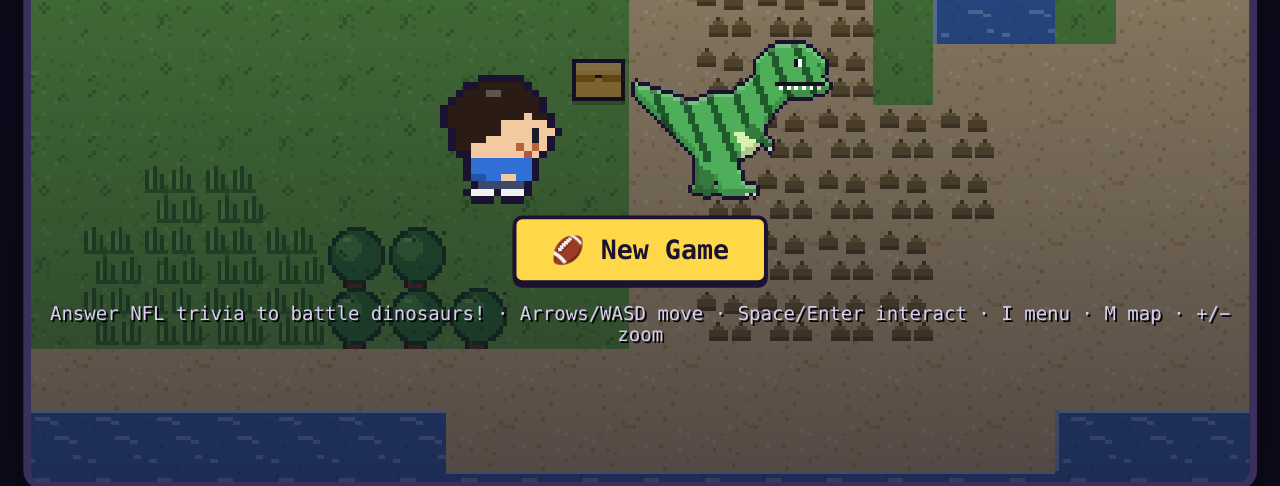
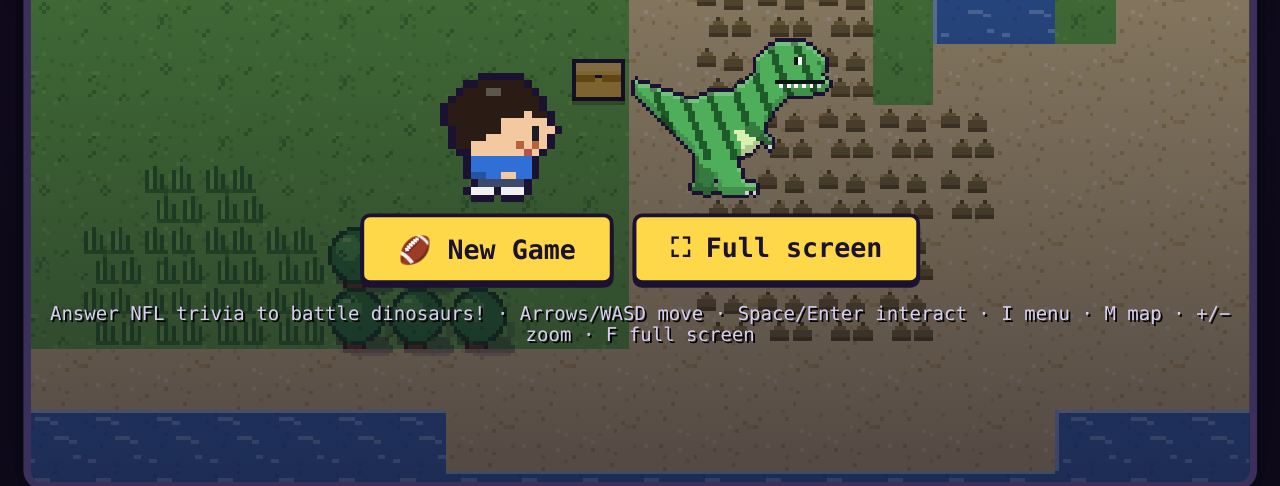
Before and after one commit to grittymcduff/Gridiron_dino_quest, a plain HTML site: page index.html in a window 1280 px wide. Shown: the part 314-800 px from the top of the page. Drawn offline with Linux system fonts and the light colour scheme.

Commit message:
Add full screen toggle and drop shadows on solid map objects, plus bump highlight
Co-Authored-By: Claude Opus 5.5 <noreply@anthropic.com>
Claude-Session: https://claude.ai/code/session_01HUi3HjqM3GHvuiNxAkDZvL

```diff
--- a/index.html
+++ b/index.html
@@ -1,5 +1,6 @@
 <!DOCTYPE html>
 <html lang="en"><head><meta charset="utf-8">
+<meta name="apple-mobile-web-app-capable" content="yes"><meta name="mobile-web-app-capable" content="yes"><meta name="apple-mobile-web-app-title" content="Dino Quest"><meta name="theme-color" content="#100b1e">
 <meta name="viewport" content="width=device-width,initial-scale=1,maximum-scale=1,user-scalable=no">
 <title>Brady's Gridiron Dino Quest</title>
 <style>
@@ -140,7 +141,7 @@ body.touch:not(.portrait) #touch{position:fixed;left:0;right:0;bottom:10px;max-w
    <div id="hudL" class="box"><canvas id="face" width="36" height="26"></canvas><div><div id="hudName"><span>BRADY</span><span id="hudLv">Lv1</span></div><div id="hudHpRow"><div class="bar"><i id="hudHp"></i></div><span id="hudHpT"></span></div><div id="hudCoins"></div></div></div>
    <div id="hudR" class="box"><canvas id="compass" width="24" height="24"></canvas><div id="objective"></div><div id="trophies"></div></div>
    <div id="buffs"></div>
-   <div id="hudBtns"><button id="btnZin" title="Zoom in (+)">🔍＋</button><button id="btnZout" title="Zoom out (−)">🔍－</button><button id="btnMenu">☰ Menu (I)</button><button id="btnMap">🗺 Map (M)</button><button id="btnSnd">🔊</button></div>
+   <div id="hudBtns"><button id="btnFs" title="Full screen (F)">⛶</button><button id="btnZin" title="Zoom in (+)">🔍＋</button><button id="btnZout" title="Zoom out (−)">🔍－</button><button id="btnMenu">☰ Menu (I)</button><button id="btnMap">🗺 Map (M)</button><button id="btnSnd">🔊</button></div>
   </div>
   <div id="battle" class="hidden">
    <div id="enBox" class="box"><div class="nm"><span id="enName"></span><span id="enLv"></span></div><div class="hpRow"><b>HP</b><div class="bar"><i id="enHp"></i></div></div><div id="enTag"></div></div>
@@ -156,8 +157,8 @@ body.touch:not(.portrait) #touch{position:fixed;left:0;right:0;bottom:10px;max-w
   <div id="title">
    <div id="logo"><div class="l1">★ BRADY'S ★</div><div class="l2">GRIDIRON</div><div class="l3">DINO QUEST</div></div>
    <div id="titleArt"><canvas id="titleBrady" width="72" height="72"></canvas><canvas id="titleDino" width="116" height="100"></canvas></div>
-   <div id="titleBtns"><button id="btnCont" onclick="G.continueGame()">▶ Continue</button><button onclick="G.showNew()">🏈 New Game</button></div>
-   <div id="titleFoot">Answer NFL trivia to battle dinosaurs! · Arrows/WASD move · Space/Enter interact · I menu · M map · +/− zoom</div>
+   <div id="titleBtns"><button id="btnCont" onclick="G.continueGame()">▶ Continue</button><button onclick="G.showNew()">🏈 New Game</button><button class="fsBtn" onclick="G.fs()">⛶ Full screen</button></div>
+   <div id="titleFoot">Answer NFL trivia to battle dinosaurs! · Arrows/WASD move · Space/Enter interact · I menu · M map · +/− zoom · F full screen</div>
    <div id="newGameBox" class="box hidden"><b style="font-size:14px">Choose your difficulty</b>
     <button class="dbtn" onclick="G.newGame('rookie')">🟢 ROOKIE: easier questions, dinos hit softer. Great for learning!</button>
     <button class="dbtn" onclick="G.newGame('pro')">🟡 PRO: the standard experience.</button>
@@ -1028,25 +1029,40 @@ function walkable(x,y,self){if(!inb(x,y))return false;const t=map[idx(x,y)];if(S
  for(const it of items)if(it.kind==='chest'&&it.x===x&&it.y===y)return false;
  for(const b of bosses)if(x>=b.x-1&&x<=b.x+1&&y>=b.y-1&&y<=b.y)return false;
  return true}
-function drawTile(t,x,y,sx,sy){
- const tc=tileCache;const ab=(frame>>5)&1;
- if(OBJ.has(t)){const b=base[idx(x,y)];drawTile(OBJ.has(b)?T.GRASS:b,x,y,sx,sy)}
- let arr=tc[t];if(!arr){arr=tc[T.GRASS]}
- let img;if(t===T.WATER||t===T.LAVA||t===T.FOUNTAIN)img=arr[ab];else if(t===T.FIELD)img=arr[x&1];else img=arr[hash(x,y)%arr.length];
- if(t===T.FOUNTAIN){ctx.drawImage(tc[base[idx(x,y)]===T.PATH?T.PATH:T.FLOOR][0],sx,sy)}
- ctx.drawImage(img,sx,sy);
+const LAYERED=new Set([...OBJ,T.FOUNTAIN]);
+const SHADOW_OBJ=new Set([T.TREE,T.PINE,T.ROCK,T.CACTUS,T.COLUMN,T.TOTEM,T.SIGN,T.GOAL,T.FOUNTAIN,T.FENCE]);
+const BLDG=new Set([T.WALL,T.WINDOW,T.DOOR,T.ROOF,T.ROOFB]);
+function tileImg(t,x,y){const arr=tileCache[t]||tileCache[T.GRASS];const ab=(frame>>5)&1;
+ if(t===T.WATER||t===T.LAVA||t===T.FOUNTAIN)return arr[ab%arr.length];if(t===T.FIELD)return arr[x&1];return arr[hash(x,y)%arr.length]}
+function drawTile(t,x,y,sx,sy){ // ground layer
+ if(LAYERED.has(t)){let b=base[idx(x,y)];if(LAYERED.has(b))b=T.GRASS;if(t===T.FOUNTAIN&&b!==T.PATH)b=T.FLOOR;drawTile(b,x,y,sx,sy);return}
+ ctx.drawImage(tileImg(t,x,y),sx,sy);
  if(t===T.WATER){if(y>0&&map[idx(x,y-1)]!==T.WATER&&map[idx(x,y-1)]!==T.BRIDGE){ctx.fillStyle='#b8dcff';ctx.fillRect(sx,sy,16,1)}if(x>0&&map[idx(x-1,y)]!==T.WATER&&map[idx(x-1,y)]!==T.BRIDGE){ctx.fillStyle='#9cc9ff';ctx.fillRect(sx,sy,1,16)}}
 }
+function drawShadow(t,x,y,sx,sy){
+ if(SHADOW_OBJ.has(t)){ctx.fillStyle='rgba(16,8,36,.34)';
+  if(t===T.FENCE){ctx.fillRect(sx,sy+13,16,2);return}
+  if(t===T.SIGN){ctx.fillRect(sx+5,sy+14,9,2);return}
+  ctx.fillRect(sx+3,sy+13,14,2);ctx.fillRect(sx+5,sy+15,13,2);ctx.fillStyle='rgba(16,8,36,.18)';ctx.fillRect(sx+7,sy+17,10,1);ctx.fillRect(sx+16,sy+9,2,4);return}
+ if(BLDG.has(t)){const below=y+1<MH?map[idx(x,y+1)]:t,right=x+1<MW?map[idx(x+1,y)]:t;
+  if(!BLDG.has(below)){ctx.fillStyle='rgba(16,8,36,.32)';ctx.fillRect(sx+2,sy+16,14,3);ctx.fillStyle='rgba(16,8,36,.16)';ctx.fillRect(sx+3,sy+19,14,2)}
+  if(!BLDG.has(right)){ctx.fillStyle='rgba(16,8,36,.28)';ctx.fillRect(sx+16,sy+4,3,BLDG.has(below)?12:15)}}
+}
+function drawOverlay(t,x,y,sx,sy){if(LAYERED.has(t))ctx.drawImage(tileImg(t,x,y),sx,sy)}
+let bumpFx=null;
 function drawWorld(){
  const ppx=player.px,ppy=player.py;
  camX=Math.round(clamp(ppx+8-CW/2,0,MW*TS-CW));camY=Math.round(clamp(ppy+8-CH/2,0,MH*TS-CH));
  const x0=Math.floor(camX/TS),y0=Math.floor(camY/TS);
- const vw=Math.ceil(CW/TS),vh=Math.ceil(CH/TS);for(let ty=y0;ty<=y0+vh+1;ty++)for(let tx=x0;tx<=x0+vw+1;tx++){if(!inb(tx,ty))continue;drawTile(map[idx(tx,ty)],tx,ty,tx*TS-camX,ty*TS-camY)}
+ const vw=Math.ceil(CW/TS),vh=Math.ceil(CH/TS);
+ for(const fn of[drawTile,drawShadow,drawOverlay])for(let ty=y0-1;ty<=y0+vh+1;ty++)for(let tx=x0-1;tx<=x0+vw+1;tx++){if(!inb(tx,ty))continue;fn(map[idx(tx,ty)],tx,ty,tx*TS-camX,ty*TS-camY)}
+ if(bumpFx&&bumpFx.t>0){bumpFx.t--;const a=bumpFx.t/24,sx=bumpFx.x*16-camX,sy=bumpFx.y*16-camY;ctx.strokeStyle=`rgba(255,255,255,${.9*a})`;ctx.lineWidth=1;ctx.strokeRect(sx+.5,sy+.5,15,15);ctx.strokeStyle=`rgba(232,68,58,${.7*a})`;ctx.strokeRect(sx+1.5,sy+1.5,13,13);
+  ctx.fillStyle=`rgba(255,255,255,${.8*a})`;const k=24-bumpFx.t,bx=player.px-camX+8+DX[player.dir]*7,by=player.py-camY+13+DY[player.dir]*5;ctx.fillRect(bx-3-k/3,by-k/4,2,2);ctx.fillRect(bx+2+k/3,by-k/4,2,2)}
  const ents=[];
  for(const it of items){if(Math.abs(it.x*16-ppx)>CW/2+40||Math.abs(it.y*16-ppy)>CH/2+40)continue;if(it.kind==='sparkle'&&S.taken[it.id])continue;ents.push({y:it.y*16,d:()=>drawItem(it)})}
  for(const n of npcs){if(Math.abs(n.px-ppx)>CW/2+40||Math.abs(n.py-ppy)>CH/2+40)continue;ents.push({y:n.py,d:()=>drawChar(n.spr,n.dir,n.moving?1+((n.prog/8)|0)%2:0,n.px,n.py)})}
  for(const b of bosses){if(Math.abs(b.x*16-ppx)>CW/2+80||Math.abs(b.y*16-ppy)>CH/2+80)continue;ents.push({y:b.y*16,d:()=>drawBossMap(b)})}
- if(state!=='title')ents.push({y:ppy,d:()=>drawChar(bradySpr,player.dir,player.moving?1+((player.anim/8)|0)%2:0,ppx,ppy)});
+ if(state!=='title')ents.push({y:ppy,d:()=>{const n=bumpFx&&bumpFx.t>16?1:0;drawChar(bradySpr,player.dir,player.moving?1+((player.anim/8)|0)%2:0,ppx+DX[player.dir]*n,ppy+DY[player.dir]*n)}});
  ents.sort((a,b)=>a.y-b.y).forEach(e=>e.d());
  if(excl>0){const sx=ppx-camX+5,sy=ppy-camY-16;ctx.fillStyle=OUT;ctx.fillRect(sx-1,sy-1,8,12);ctx.fillStyle='#fff';ctx.fillRect(sx,sy,6,10);ctx.fillStyle='#e8443a';ctx.fillRect(sx+2,sy+1,2,5);ctx.fillRect(sx+2,sy+7,2,2)}
 }
@@ -1065,6 +1081,15 @@ function applyCanvasSize(battle){const z=battle?1:ZOOMS[zoomI];const w=Math.roun
 let zoomT=0;
 function setZoom(d){if(state!=='world'&&state!=='title')return;const n=clamp(zoomI+d,0,ZOOMS.length-1);if(n===zoomI)return;zoomI=n;if(S&&state==='world'){S.zoom=n;saveGame(true)}toast(`🔍 Zoom: ${ZOOMN[n]}`);updZoomBtns()}
 function updZoomBtns(){const a=$('#btnZin'),b=$('#btnZout');if(a)a.disabled=zoomI===0;if(b)b.disabled=zoomI===ZOOMS.length-1}
+// ---------------- FULLSCREEN ----------------
+const fsEl=()=>document.fullscreenElement||document.webkitFullscreenElement;
+function toggleFS(){const el=document.documentElement;
+ try{if(fsEl()){(document.exitFullscreen||document.webkitExitFullscreen).call(document);return}
+  const r=el.requestFullscreen||el.webkitRequestFullscreen;
+  if(!r){toast("Full screen isn't available here. On iPhone: Share → Add to Home Screen.");return}
+  const pr=r.call(el,{navigationUI:'hide'});if(pr&&pr.catch)pr.catch(()=>toast('This browser blocked full screen'))}catch(e){toast('This browser blocked full screen')}}
+function updFsBtn(){const on=!!fsEl();document.querySelectorAll('.fsBtn').forEach(b=>b.textContent=on?'⛶ Exit full screen':'⛶ Full screen');const h=$('#btnFs');if(h)h.textContent=on?'⛶ Exit':'⛶'}
+['fullscreenchange','webkitfullscreenchange'].forEach(ev=>document.addEventListener(ev,()=>{fit();updFsBtn();setTimeout(fit,150)}));
 // ---------------- INPUT ----------------
 const held={up:0,down:0,left:0,right:0,run:0};const dirStack=[];
 const KEYMAP={ArrowUp:'up',KeyW:'up',ArrowDown:'down',KeyS:'down',ArrowLeft:'left',KeyA:'left',ArrowRight:'right',KeyD:'right'};
@@ -1080,6 +1105,7 @@ window.addEventListener('keydown',e=>{if(e.target.tagName==='INPUT')return;const
  else if(['Escape','Backspace','KeyX'].includes(e.code)){e.preventDefault();press('B')}
  else if(['KeyI','Tab'].includes(e.code)){e.preventDefault();press('MENU')}
  else if(e.code==='KeyM'){press('MAP')}
+ else if(e.code==='KeyF'){toggleFS()}
  else if(/^Digit[1-4]$/.test(e.code)){press('ANS',+e.code.slice(5)-1)}
 });
 window.addEventListener('keyup',e=>{const d=KEYMAP[e.code];if(d)setDir(d,0);if(e.key==='Shift')held.run=0});
@@ -1114,7 +1140,7 @@ function updateWorld(){
  if(excl>0){excl--;if(excl===0)beginWild();return}
  const p=player;
  if(p.moving){p.prog+=p.spd;p.anim+=p.spd/1.6;if(p.prog>=16){p.prog=0;p.moving=false;p.x=p.tx;p.y=p.ty;onStep()}}
- if(!p.moving&&state==='world'){const d=curDir();if(d){p.dir=d;const nx=p.x+DX[d],ny=p.y+DY[d];if(walkable(nx,ny)){p.tx=nx;p.ty=ny;p.moving=true;p.spd=held.run?4:2}else if(p.bump--<=0){p.bump=18;SFX.bump()}}else p.anim=0}
+ if(!p.moving&&state==='world'){const d=curDir();if(d){p.dir=d;const nx=p.x+DX[d],ny=p.y+DY[d];if(walkable(nx,ny)){p.tx=nx;p.ty=ny;p.moving=true;p.spd=held.run?4:2}else if(p.bump--<=0){p.bump=18;SFX.bump();bumpFx={x:nx,y:ny,t:24}}}else p.anim=0}
  p.px=(p.x+(p.tx-p.x)*p.prog/16)*16;p.py=(p.y+(p.ty-p.y)*p.prog/16)*16;
  for(const n of npcs){
   if(n.moving){n.prog+=1;if(n.prog>=16){n.prog=0;n.moving=false;n.x=n.tx;n.y=n.ty}}
@@ -1386,9 +1412,9 @@ function renderMenu(){
   h=`<div class="sub">Accuracy: <b>${acc}%</b> (${S.st.cor}/${S.st.ans}) · Best streak: <b>${S.st.best}</b></div><div class="catbars">`+Object.keys(CATS).map(k=>{const c=S.st.cat[k]||[0,0];const p=c[0]?Math.round(c[1]/c[0]*100):0;return`<div class="cb"><span>${CATS[k].name}</span><div class="bar"><i style="width:${p}%;background:${CATS[k].c}"></i></div><small>${c[1]}/${c[0]}</small></div>`}).join('')+'</div>';
   h+=`<h4>Plays to review (${ids.length}) ${ids.length?`<button onclick="G.drill()">🏋️ Practice Drill</button>`:''}</h4>`+(ids.length?ids.map(id=>{const q=QB[id];return`<div class="film"><span class="cat" style="background:${CATS[q.cat].c}">${CATS[q.cat].name}</span> ${esc(q.q)}<br><b class="good">✔ ${esc(q.a)}</b> <small>${esc(q.x)}</small></div>`}).join(''):'<i>No missed questions right now. Questions you miss show up here until you get them right twice.</i>')}
  else if(menuTab==='prog'){h=`<div class="sub">Level <b>${S.lv}</b> · XP ${S.xp}/${xpNeed(S.lv)} · Battles ${S.st.battles} · Wins ${S.st.wins} · Steps ${S.steps}</div><div class="grid">`+BOSS_ORDER.concat(['champ']).map(id=>{const p=poiById(id),d=p.boss,done=S.bosses[id];return`<div class="card ${done?'won':''}"><div class="ic">${done?'🏆':'🔒'}</div><div><b>${done?d.trophy:'???'}</b><br><small>${p.name} · ${d.name}<br>${p.cat?CATS[p.cat].name:'All categories'} · Lv ${d.lv}</small></div></div>`}).join('')+'</div>'}
- else if(menuTab==='opt'){h=`<div class="opt"><button onclick="G.save()">💾 Save game</button><button onclick="G.snd()">${S.sound?'🔊 Sound: ON':'🔇 Sound: OFF'}</button><button onclick="G.openMap()">🗺 World map</button></div>
+ else if(menuTab==='opt'){h=`<div class="opt"><button class="fsBtn" onclick="G.fs()">⛶ Full screen</button><button onclick="G.save()">💾 Save game</button><button onclick="G.snd()">${S.sound?'🔊 Sound: ON':'🔇 Sound: OFF'}</button><button onclick="G.openMap()">🗺 World map</button></div>
   <div class="sub">Difficulty: <b>${{rookie:'Rookie',pro:'Pro',allpro:'All-Pro',superfan:'Superfan'}[S.diff]}</b> <button onclick="G.cycleDiff()">Change</button></div>
-  <div class="help"><b>Controls</b><br>Move: Arrow keys / WASD · Run: hold Shift<br>Talk / Interact / Confirm: Space, Enter or Z<br>Back: Esc or X · Menu: I or Tab · Map: M<br>Battle answers: 1–4 keys or click/tap<br>Zoom: + / − keys, mouse wheel, pinch, or the 🔍 buttons<br><br><b>Tips</b><br>Tall grass has the most wild dinos. Each region's dinos ask more questions from the local Head Coach's category.<br>Questions you miss come back later so you can master them.</div>
+  <div class="help"><b>Controls</b><br>Move: Arrow keys / WASD · Run: hold Shift<br>Talk / Interact / Confirm: Space, Enter or Z<br>Back: Esc or X · Menu: I or Tab · Map: M<br>Battle answers: 1–4 keys or click/tap<br>Zoom: + / − keys, mouse wheel, pinch, or the 🔍 buttons<br>Full screen: F key or the ⛶ button<br><br><b>Tips</b><br>Tall grass has the most wild dinos. Each region's dinos ask more questions from the local Head Coach's category.<br>Questions you miss come back later so you can master them.</div>
   <div class="help"><b>Save codes</b>: the game auto-saves in this browser. To move your progress to another device or browser, export a save code there and import it here.<div class="opt"><button onclick="G.exportSave()">📤 Export save code</button><button onclick="G.importSave()">📥 Import save code</button></div><div id="saveIO"></div></div>
   <div class="opt"><button class="danger" onclick="G.reset()">🗑 Start a new game</button></div>`}
  $('#menuBody').innerHTML=h;
@@ -1480,13 +1506,13 @@ function bindZoom(){
  $('#game').addEventListener('touchstart',e=>{if(e.touches.length===2)pd=dist(e.touches)},{passive:true});
  $('#game').addEventListener('touchmove',e=>{if(e.touches.length!==2||!pd)return;const d=dist(e.touches);if(d/pd>1.3){setZoom(-1);pd=d}else if(d/pd<.77){setZoom(1);pd=d}},{passive:true});
  $('#game').addEventListener('touchend',e=>{if(e.touches.length<2)pd=0},{passive:true});
- $('#btnZin').onclick=()=>setZoom(-1);$('#btnZout').onclick=()=>setZoom(1);updZoomBtns()}
+ $('#btnZin').onclick=()=>setZoom(-1);$('#btnFs').onclick=()=>toggleFS();$('#btnZout').onclick=()=>setZoom(1);updZoomBtns()}
 function bindTouch(){document.querySelectorAll('[data-d]').forEach(b=>{const d=b.dataset.d;const on=e=>{e.preventDefault();setDir(d,1);if(state!=='world')press('DIR',d)},off=e=>{e.preventDefault();setDir(d,0)};b.addEventListener('pointerdown',on);b.addEventListener('pointerup',off);b.addEventListener('pointerleave',off);b.addEventListener('pointercancel',off)});
  const tb=(id,fn)=>$(id).addEventListener('pointerdown',e=>{e.preventDefault();fn()});
  tb('#tA',()=>press('A'));tb('#tB',()=>{held.run=1;press('B')});$('#tB').addEventListener('pointerup',()=>held.run=0);tb('#tM',()=>press('MENU'))}
 
 // ---------------- PUBLIC API (for onclick) ----------------
-window.G={nextQ,answer,cont,useHint,useTimeout,bag,run,back:()=>renderQ(),useItem,equip,pickChoice,closeMenu,openMap,
+window.G={fs:()=>{toggleFS();setTimeout(updFsBtn,300)},nextQ,answer,cont,useHint,useTimeout,bag,run,back:()=>renderQ(),useItem,equip,pickChoice,closeMenu,openMap,
  tab:t=>{menuTab=t;renderMenu()},save:()=>saveGame(),snd:()=>{S.sound=!S.sound;updHud();renderMenu()},
  cycleDiff:()=>{S.diff={rookie:'pro',pro:'allpro',allpro:'superfan',superfan:'rookie'}[S.diff];renderMenu()},
  reset:()=>{const b=$('#menuBody');b.innerHTML=`<div class="help"><b>Start over?</b> Your current progress will be erased.<br><br><button class="danger" onclick="G.doReset()">Yes, erase and start over</button> <button onclick="G.tab('opt')">Cancel</button></div>`},
```
